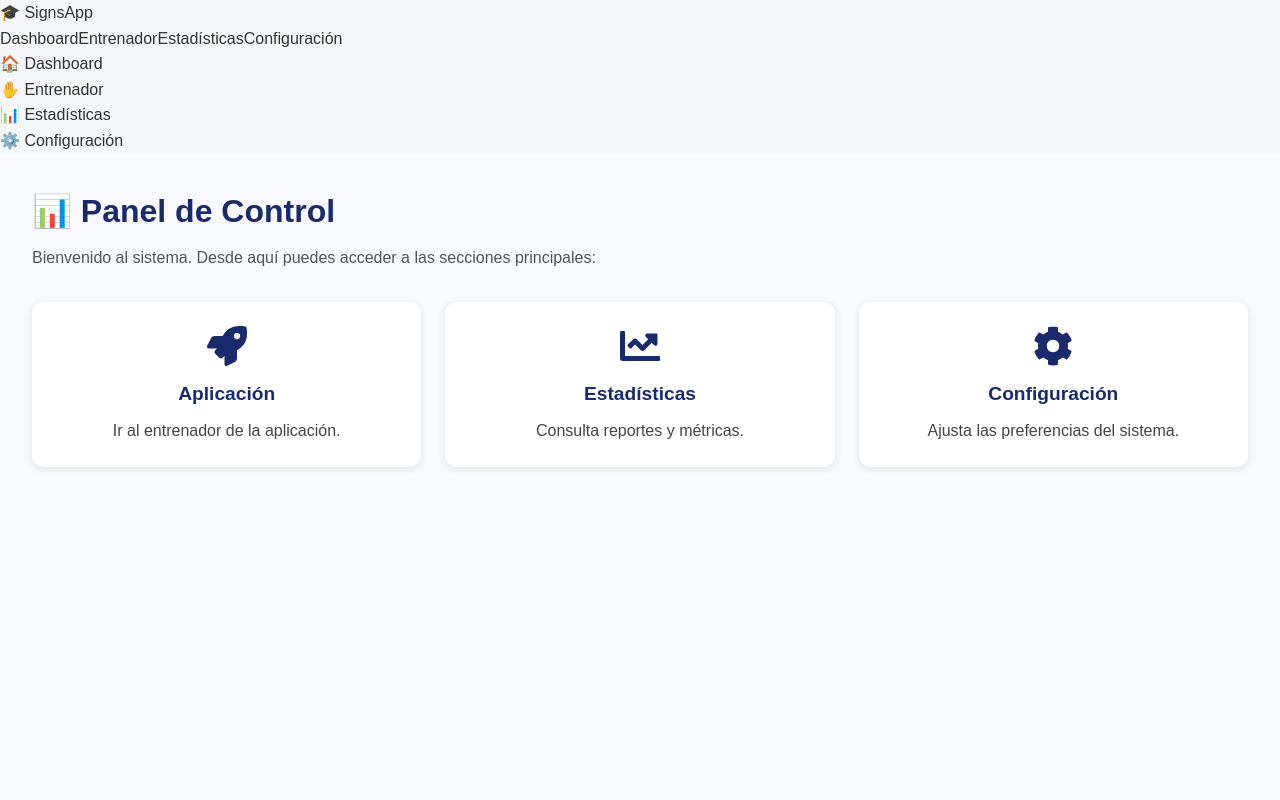
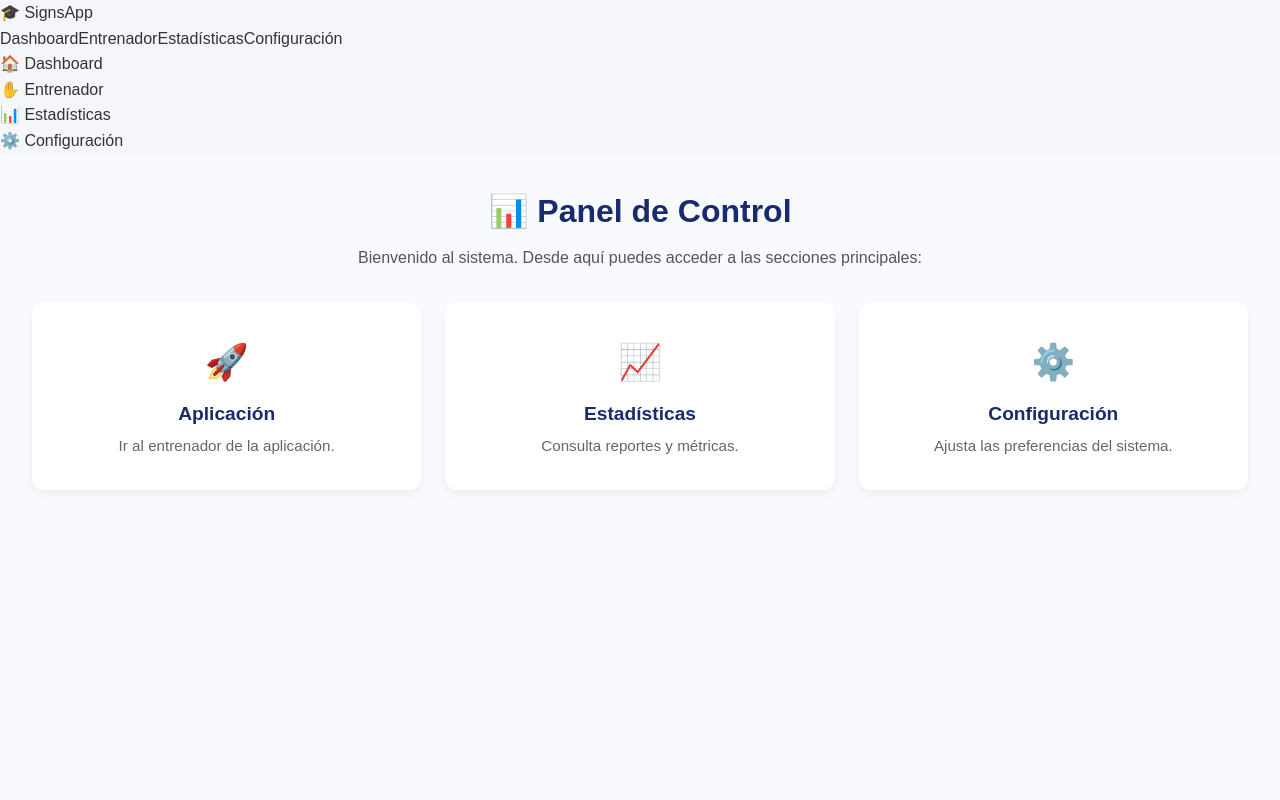
Before and after one commit to aguilarjordy/FINAL, a React (Vite) app in the folder frontend/: page / in a window 1280 px wide. Shown: the top 800 px of the page. Built offline with nearby package versions, Linux system fonts and the light colour scheme.

Commit message:
Otro diseño :v

```diff
--- a/frontend/src/pages/Dashboard.jsx
+++ b/frontend/src/pages/Dashboard.jsx
@@ -2,32 +2,32 @@ import React from "react";
 import { Link } from "react-router-dom";
 import "../styles/dashboard.css";
 
-// Íconos modernos de react-icons
-import { FaRocket, FaChartLine, FaCog } from "react-icons/fa";
-
 function Dashboard() {
   return (
-    <div className="dashboard-container">
-      <h1 className="dashboard-title">📊 Panel de Control</h1>
-      <p className="dashboard-subtitle">
-        Bienvenido al sistema. Desde aquí puedes acceder a las secciones principales:
-      </p>
+    <div className="dashboard">
+      <header className="dashboard-header">
+        <h1>📊 Panel de Control</h1>
+        <p>
+          Bienvenido al sistema. Desde aquí puedes acceder a las secciones
+          principales:
+        </p>
+      </header>
 
       <div className="dashboard-cards">
         <Link to="/entrenador" className="card">
-          <FaRocket className="card-icon" />
+          <div className="card-icon">🚀</div>
           <h2>Aplicación</h2>
           <p>Ir al entrenador de la aplicación.</p>
         </Link>
 
         <Link to="/estadisticas" className="card">
-          <FaChartLine className="card-icon" />
+          <div className="card-icon">📈</div>
           <h2>Estadísticas</h2>
           <p>Consulta reportes y métricas.</p>
         </Link>
 
         <Link to="/configuracion" className="card">
-          <FaCog className="card-icon" />
+          <div className="card-icon">⚙️</div>
           <h2>Configuración</h2>
           <p>Ajusta las preferencias del sistema.</p>
         </Link>
--- a/frontend/src/styles/dashboard.css
+++ b/frontend/src/styles/dashboard.css
@@ -1,81 +1,60 @@
-/* ===== Dashboard Styles ===== */
-
-.dashboard-container {
+.dashboard {
   padding: 2rem;
-  min-height: calc(100vh - 100px);
-  background-color: #f7f9fc;
+  background: #f8fafd;
+  min-height: 100vh;
 }
 
-.dashboard-title {
-  font-size: 2rem;
-  font-weight: bold;
-  margin-bottom: 0.5rem;
-  color: #1a2b6d;
+.dashboard-header {
+  text-align: center;
+  margin-bottom: 2rem;
 }
 
-.dashboard-subtitle {
-  margin-bottom: 2rem;
+.dashboard-header h1 {
+  font-size: 2rem;
+  color: #1a2b6d;
+  margin-bottom: 0.5rem;
+}
+
+.dashboard-header p {
   color: #555;
   font-size: 1rem;
 }
 
-/* ===== Tarjetas principales ===== */
 .dashboard-cards {
   display: grid;
-  grid-template-columns: repeat(auto-fit, minmax(220px, 1fr));
+  grid-template-columns: repeat(auto-fit, minmax(250px, 1fr));
   gap: 1.5rem;
 }
 
 .card {
-  background: #ffffff;
-  padding: 1.5rem;
+  background: #fff;
+  padding: 2rem 1.5rem;
   border-radius: 12px;
-  box-shadow: 0 2px 8px rgba(0, 0, 0, 0.1);
-  transition: transform 0.2s ease, box-shadow 0.2s ease, background-color 0.2s ease;
   text-align: center;
   text-decoration: none;
   color: inherit;
-  display: flex;
-  flex-direction: column;
-  align-items: center;
-  justify-content: center;
+  box-shadow: 0 4px 8px rgba(0, 0, 0, 0.05);
+  transition: transform 0.2s ease, box-shadow 0.2s ease;
 }
 
 .card:hover {
   transform: translateY(-5px);
-  box-shadow: 0 6px 16px rgba(0, 0, 0, 0.15);
-  background-color: #f0f4ff; /* azul clarito al hover */
-  cursor: pointer;
+  box-shadow: 0 6px 14px rgba(0, 0, 0, 0.1);
 }
 
 .card-icon {
-  font-size: 2.5rem;
-  margin-bottom: 0.8rem;
+  font-size: 2.2rem;
+  margin-bottom: 0.5rem;
   color: #1a2b6d;
 }
 
 .card h2 {
   font-size: 1.2rem;
-  margin-bottom: 0.5rem;
+  margin-bottom: 0.3rem;
   color: #1a2b6d;
 }
 
 .card p {
-  font-size: 1rem;
-  color: #444;
+  font-size: 0.95rem;
+  color: #666;
 }
-
-/* ===== Responsivo ===== */
-@media (max-width: 768px) {
-  .dashboard-title {
-    font-size: 1.6rem;
-  }
-
-  .card {
-    padding: 1rem;
-  }
-
-  .card-icon {
-    font-size: 2rem;
-  }
-}
```
